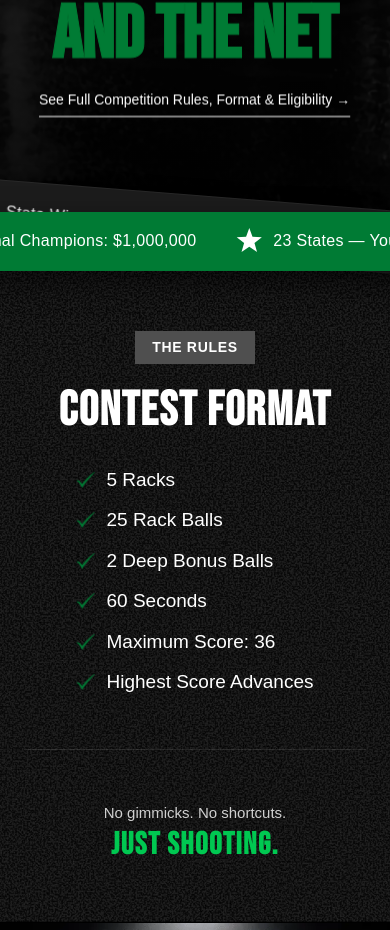
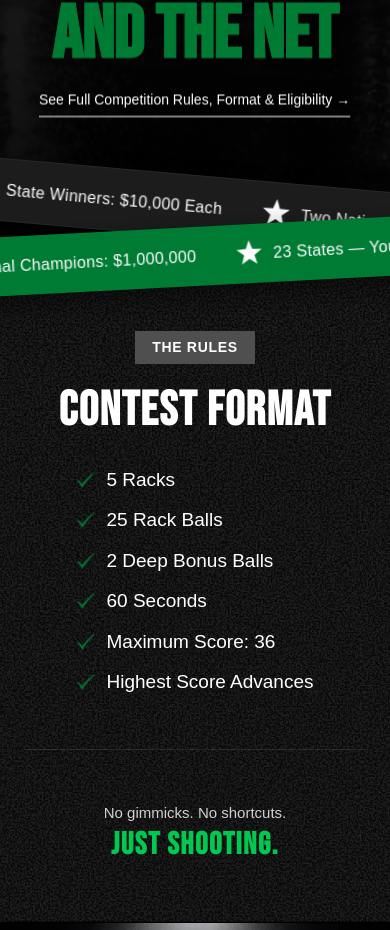
Before and after one commit to shahzainshezi/1mshot, a Next.js app: page / in a window 390 px wide. Shown: the part 4182-5112 px from the top of the page. Built offline with nearby package versions, Linux system fonts and the light colour scheme; a web font is replaced by a local one.

Commit message:
Adjust mobile marquee row positions to prevent overlaps

```diff
--- a/src/app/globals.css
+++ b/src/app/globals.css
@@ -1862,11 +1862,11 @@ h6 {
   }
 
   .ticker-row-dark {
-    transform: translate(-50%, -15px) rotate(4.5deg);
+    transform: translate(-50%, -35px) rotate(5deg);
   }
 
   .ticker-row-green {
-    transform: translate(-50%, 0px) rotate(0deg);
+    transform: translate(-50%, 15px) rotate(-3deg);
   }
 
   .ticker-row-item {
```
